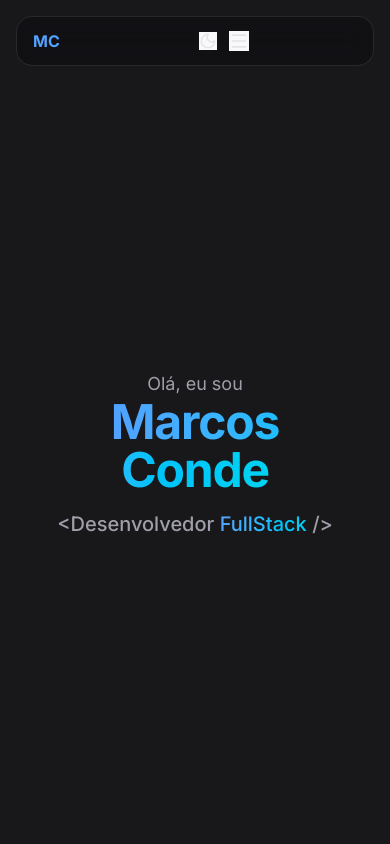
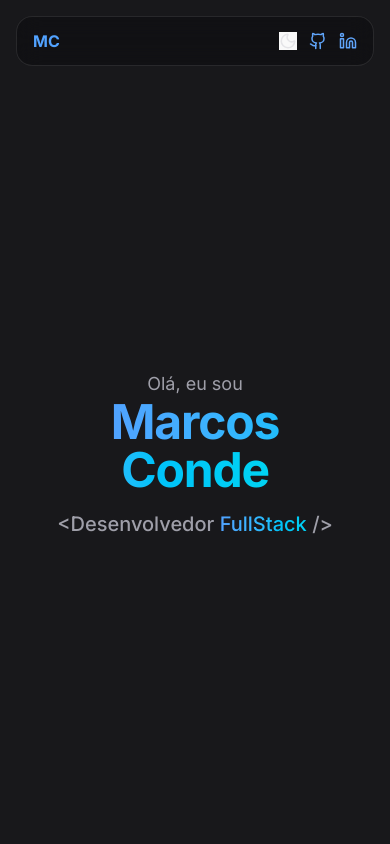
Before and after one commit to MarcosCondeJr/my-portfolio, a React (Vite) app: page / in a window 390 px wide. Shown: the top 844 px of the page. Built offline with nearby package versions, Linux system fonts and the light colour scheme.

Commit message:
refactor: ajustes na estrutura da navbar

```diff
--- a/index.html
+++ b/index.html
@@ -2,7 +2,7 @@
 <html lang="pt-br">
   <head>
     <meta charset="UTF-8" />
-    <link rel="icon" href="public/LOGO_MC.png" type="image/png">
+    <link rel="icon" href="/LOGO_MC.png" type="image/png">
     <meta name="viewport" content="width=device-width, initial-scale=1.0" />
     <link rel="preconnect" href="https://fonts.googleapis.com">
     <link href="https://fonts.googleapis.com/css2?family=Inter:wght@400;500;600;700;800;900&display=swap" rel="stylesheet">
--- a/src/components/layout/Navbar.jsx
+++ b/src/components/layout/Navbar.jsx
@@ -2,9 +2,8 @@ import { Github, Languages, Linkedin, Menu, Moon, Sun } from "lucide-react";
 import { useEffect, useRef, useState } from "react";
 
 export default function Navbar() {
-  const [menuOpen, setMenuOpen] = useState(false);
-  const [theme, setTheme] = useState("dark"); // "dark" | "light"
-  const [lang, setLang] = useState("pt-BR"); // "pt-BR" | "en-US"
+  const [theme, setTheme] = useState("dark");
+  const [lang, setLang] = useState("pt-BR");
   const [langOpen, setLangOpen] = useState(false);
 
   const langRef = useRef(null);
@@ -25,18 +24,6 @@ export default function Navbar() {
     else root.classList.remove("dark");
   }, [theme]);
 
-  function scrollToId(id) {
-    setMenuOpen(false);
-    setLangOpen(false);
-
-    const el = document.getElementById(id);
-    if (!el) return;
-
-    const navOffset = 80;
-    const y = el.getBoundingClientRect().top + window.scrollY - navOffset;
-    window.scrollTo({ top: y, behavior: "smooth" });
-  }
-
   function toggleTheme() {
     setTheme((t) => (t === "dark" ? "light" : "dark"));
   }
@@ -52,7 +39,7 @@ export default function Navbar() {
     <header className="fixed top-0 left-0 w-full z-50">
       <nav className="max-w-6xl mx-auto px-4 sm:px-6 py-4">
         <div className="backdrop-blur-md bg-zinc-200/40 dark:bg-zinc-950/40 border border-white/10 rounded-2xl px-4 sm:px-6 py-3 transition-colors">
-          <div className="grid grid-cols-3 items-center">
+          <div className="grid grid-cols-2 md:grid-cols-3 items-center">
             <a
               onClick={() => scrollToId("home")}
               className="justify-self-start text-blue-400 text-base sm:text-lg font-bold"
@@ -149,7 +136,7 @@ export default function Navbar() {
               </a>
             </div>
 
-            <div className="md:hidden justify-self-end flex items-center gap-3 text-zinc-200">
+            <div className="md:hidden flex items-center justify-end-safe gap-3 text-zinc-200">
               <button
                 onClick={toggleTheme}
                 className="hover:text-blue-400 transition"
@@ -158,84 +145,26 @@ export default function Navbar() {
                 {theme === "dark" ? <Moon size={18} /> : <Sun size={18} />}
               </button>
 
-              <button
-                onClick={() => setMenuOpen((v) => !v)}
-                className="hover:text-blue-400 transition"
-                aria-label="Abrir menu"
-              >
-                {menuOpen ? <X size={20} /> : <Menu size={20} />}
-              </button>
-            </div>
-          </div>
-
-          {menuOpen && (
-            <div className="md:hidden mt-4 border-t border-white/10 pt-4 text-zinc-200">
-              <div className="flex flex-col gap-3">
-                <button
-                  onClick={() => scrollToId("projects")}
-                  className="text-left px-2 py-2 rounded-lg hover:bg-white/10 transition"
-                >
-                  {isPT ? "Projetos" : "Projects"}
-                </button>
-                <button
-                  onClick={() => scrollToId("about")}
-                  className="text-left px-2 py-2 rounded-lg hover:bg-white/10 transition"
-                >
-                  {isPT ? "Sobre" : "About"}
-                </button>
-                <button
-                  onClick={() => scrollToId("contact")}
-                  className="text-left px-2 py-2 rounded-lg hover:bg-white/10 transition"
-                >
-                  {isPT ? "Contato" : "Contact"}
-                </button>
-
-                {/* Idioma no mobile */}
-                <div className="mt-2">
-                  <div className="text-xs uppercase tracking-wider text-zinc-400 px-2 mb-2">
-                    {isPT ? "Idioma" : "Language"}
-                  </div>
-                  <div className="flex gap-2 px-2">
-                    <button
-                      onClick={() => setLanguage("pt-BR")}
-                      className={`flex-1 px-3 py-2 rounded-lg border border-white/10 hover:bg-white/10 transition ${
-                        lang === "pt-BR" ? "text-blue-400" : ""
-                      }`}
-                    >
-                      🇧🇷 BR
-                    </button>
-                    <button
-                      onClick={() => setLanguage("en-US")}
-                      className={`flex-1 px-3 py-2 rounded-lg border border-white/10 hover:bg-white/10 transition ${
-                        lang === "en-US" ? "text-blue-400" : ""
-                      }`}
-                    >
-                      🇺🇸 US
-                    </button>
-                  </div>
-                </div>
-
-                <div className="mt-3 flex gap-4 px-2">
               <a
-                    href="https://linkedin.com/in/seu-linkedin"
+                href="https://github.com/marcoscondejr"
                 target="_blank"
                 rel="noreferrer"
                 className="hover:text-blue-400 transition"
+                aria-label="GitHub"
               >
-                    <Linkedin size={18} color="#60A5FA"/>
+                <Github size={18} color="#60A5FA" />
               </a>
               <a
-                    href="https://github.com/seu-github"
+                href="https://www.linkedin.com/in/marcos-conde-481627285/"
                 target="_blank"
                 rel="noreferrer"
                 className="hover:text-blue-400 transition"
+                aria-label="LinkedIn"
               >
-                    <Github size={18} color="60A5FA"/>
+                <Linkedin size={18} color="#60A5FA" />
               </a>
             </div>
           </div>
-            </div>
-          )}
         </div>
       </nav>
     </header>
```
Lines whose indentation alone changed are shown as unchanged.
